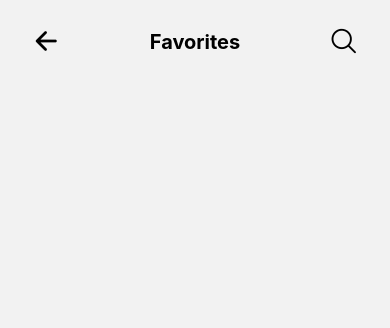
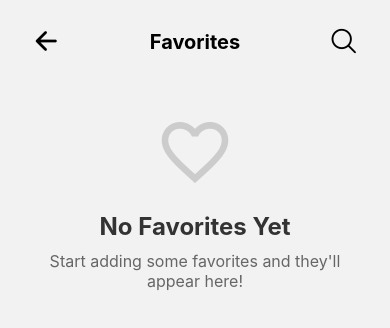
Before and after one commit to Jackal-2/toya-restaurantapp, a React Native app: screen /Favorites in a window 390 px wide. Shown: the top 328 px of the page. Built offline with nearby package versions, Linux system fonts and the light colour scheme.

Commit message:
fav ui fixes

```diff
--- a/Screens/Favorites.jsx
+++ b/Screens/Favorites.jsx
@@ -8,82 +8,17 @@ import {
   SafeAreaView,
   ScrollView,
   FlatList,
+  StyleSheet,
 } from "react-native";
 import { Ionicons, AntDesign } from "@expo/vector-icons";
 import { useNavigation } from "@react-navigation/native";
 import { useFavorites } from "./context/FavoritesContext";
+import { MaterialCommunityIcons } from "@expo/vector-icons";
 
 const { width, height } = Dimensions.get("window");
 
 const Favorites = () => {
   const { favorites, addToFavorites, removeFromFavorites } = useFavorites();
-
-  // const [favorites, setFavorites] = useState({
-  //   1: true,
-  //   2: false,
-  //   3: true,
-  //   4: false,
-  //   5: true,
-  //   6: false,
-  // });
-
-  const recommendedItems = [
-    {
-      id: 1,
-      name: "Golden Cheese Burger",
-      image: require("../assets/b3.png"),
-      description:
-        "A cheese burger is a classic sandwich made with a juicy grilled or pan-seared beef patty, topped with a slice of melted cheese.",
-      price: "$12.99",
-    },
-    {
-      id: 2,
-      name: "Lemon Pepper Chicken",
-      image: require("../assets/b5.png"),
-      description:
-        "Lemon Pepper Chicken is a flavorful dish made with tender chicken seasoned with a zesty blend of lemon juice, freshly cracked pepper, and aromatic herbs.",
-      price: "$19.99",
-    },
-    {
-      id: 3,
-      name: "Blueberry Ice Cream",
-      image: require("../assets/b6.png"),
-      description:
-        "A creamy dessert that blends the sweet and slightly tart flavor of blueberries into a rich, smooth base.",
-      price: "$5.49",
-    },
-    {
-      id: 4,
-      name: "Coca-Cola",
-      image: require("../assets/b4.png"),
-      description:
-        "A timeless, effervescent soft drink with a signature balance of sweetness, zest, and refreshing carbonation.",
-      price: "$4.99",
-    },
-    {
-      id: 5,
-      name: "Pizza",
-      image: require("../assets/b7.png"),
-      description:
-        "A delicious and versatile dish featuring a crispy, golden crust topped with a rich tomato sauce, melted cheese, and a variety of fresh toppings.",
-      price: "$15.99",
-    },
-    {
-      id: 6,
-      name: "Salad",
-      image: require("../assets/b8.png"),
-      description:
-        "A refreshing and healthy dish made with a variety of fresh vegetables, greens, and often complemented with fruits, nuts, seeds, or protein like chicken or tofu.",
-      price: "$9.99",
-    },
-  ];
-
-  const toggleFavorite = (id) => {
-    setFavorites((prevFavorites) => ({
-      ...prevFavorites,
-      [id]: !prevFavorites[id],
-    }));
-  };
 
   return (
     <SafeAreaView
@@ -127,6 +62,7 @@ const Favorites = () => {
         }}
         showsVerticalScrollIndicator={false}
       >
+        {favorites.length > 0 ? (
           <FlatList
             data={favorites}
             keyExtractor={(item) => item.id.toString()}
@@ -225,81 +161,42 @@ const Favorites = () => {
               );
             }}
           />
+        ) : (
+          <View style={styles.container}>
+            <MaterialCommunityIcons
+              name="heart-outline"
+              size={80}
+              color="#ccc"
+            />
+            <Text style={styles.heading}>No Favorites Yet</Text>
+            <Text style={styles.subtext}>
+              Start adding some favorites and they'll appear here!
+            </Text>
+          </View>
+        )}
       </View>
     </SafeAreaView>
   );
 };
 
+const styles = StyleSheet.create({
+  container: {
+    justifyContent: "center",
+    alignItems: "center",
+    padding: 20,
+  },
+  heading: {
+    fontSize: 24,
+    fontWeight: "bold",
+    marginTop: 20,
+    marginBottom: 10,
+    color: "#333",
+  },
+  subtext: {
+    fontSize: 16,
+    color: "#666",
+    textAlign: "center",
+  },
+});
+
 export default Favorites;
-
-{
-  /* {recommendedItems
-          .filter((item) => favorites[item.id])
-          .map((item) => (
-            <TouchableOpacity
-              key={item.id}
-              style={{
-                flexDirection: "row",
-                alignItems: "center",
-                backgroundColor: "#fefffc",
-                padding: 10,
-                borderRadius: 20,
-                marginBottom: 15,
-                shadowColor: "#000",
-                shadowOpacity: 0.1,
-                shadowRadius: 5,
-                shadowOffset: { width: 0, height: 2 },
-                elevation: 5,
-              }}
-              onPress={() => console.log("Item pressed")}
-            >
-              <Image
-                source={item.image}
-                style={{
-                  width: 60,
-                  height: 60,
-                  borderRadius: 10,
-                  marginRight: 15,
-                }}
-              />
-              <View style={{ flex: 1 }}>
-                <Text style={{ fontSize: 16, fontWeight: "bold" }}>
-                  {item.name}
-                </Text>
-                <Text
-                  style={{
-                    fontSize: 12,
-                    color: "gray",
-                    marginBottom: 5,
-                  }}
-                >
-                  {item.description.slice(0, 50)}...
-                </Text>
-                <Text style={{ fontWeight: "bold", fontSize: 14 }}>
-                  {item.price}
-                </Text>
-              </View>
-              <TouchableOpacity
-                onPress={() => toggleFavorite(item.id)}
-                style={{
-                  backgroundColor: "white",
-                  borderRadius: 50,
-                  padding: 5,
-                  alignItems: "center",
-                  justifyContent: "center",
-                  shadowColor: "#000",
-                  shadowOpacity: 0.1,
-                  shadowRadius: 5,
-                  shadowOffset: { width: 0, height: 2 },
-                  elevation: 2,
-                }}
-              >
-                <AntDesign
-                  name={favorites[item.id] ? "heart" : "hearto"}
-                  size={20}
-                  color={favorites[item.id] ? "red" : "black"}
-                />
-              </TouchableOpacity>
-            </TouchableOpacity>
-          ))} */
-}
```
Lines whose indentation alone changed are shown as unchanged.
